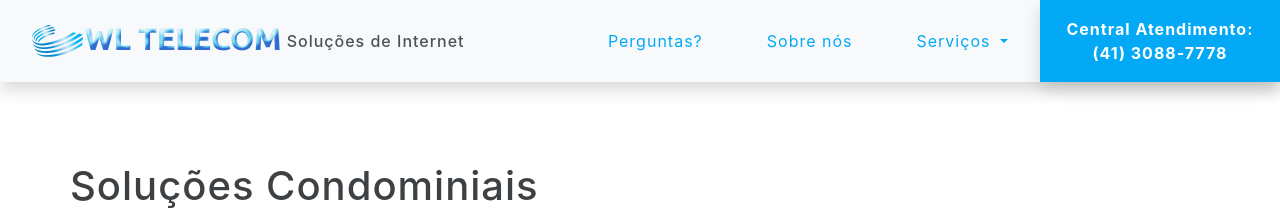
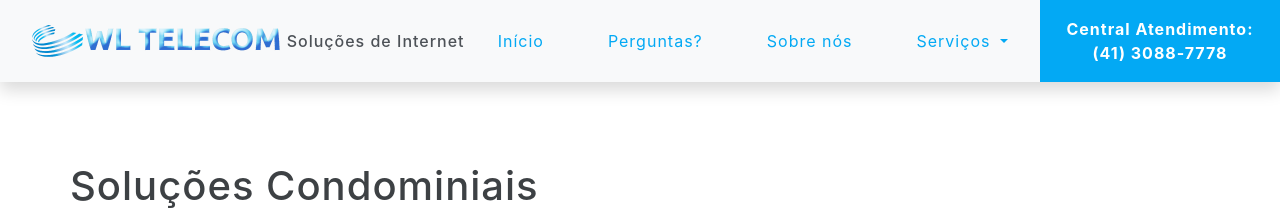
Before and after one commit to starwels/wltelecom, a Jekyll site: the page built from servicos/condominial.md, in a window 1280 px wide. Shown: the top 210 px of the page. Built offline with Jekyll 4.4.1, drawn with Linux system fonts in a browser that asks for light colours.

Commit message:
new pages

```diff
--- a/_layouts/default.html
+++ b/_layouts/default.html
@@ -32,10 +32,13 @@
             <div class="collapse navbar-collapse" id="navbarSupportedContent">
                 <ul class="navbar-nav ml-auto">
                     <li class="nav-item">
-                        <a class="nav-link text-main-color-on-light" href="#">Perguntas?</span></a>
+                        <a class="nav-link text-main-color-on-light" href="/">Início</span></a>
                     </li>
                     <li class="nav-item">
-                        <a class="nav-link text-main-color-on-light" href="#">Sobre nós</a>
+                        <a class="nav-link text-main-color-on-light" href="/perguntas-frequentes">Perguntas?</span></a>
+                    </li>
+                    <li class="nav-item">
+                        <a class="nav-link text-main-color-on-light" href="/sobre">Sobre nós</a>
                     </li>
                     <li class="nav-item dropdown">
                         <a class="nav-link text-main-color-on-light dropdown-toggle" href="#" id="navbarDropdown" role="button" data-toggle="dropdown" aria-haspopup="true" aria-expanded="false">
@@ -43,15 +46,15 @@
                         </a>
                     <div class="dropdown-menu bg-light shadow" aria-labelledby="navbarDropdown">
                         <a class="dropdown-item" href="/servicos/empresarial">Empresarial</a>
-                        <a class="dropdown-item" href="#">Condominial</a>
-                        <a class="dropdown-item" href="#">Residencial</a>
-                        <a class="dropdown-item" href="#">Cabeamento</a>
+                        <a class="dropdown-item" href="/servicos/comercial">Condominial</a>
+                        <a class="dropdown-item" href="/servicos/residencial">Residencial</a>
+                        <a class="dropdown-item" href="/servicos/cabeamento">Cabeamento</a>
                     </div>
                     </li>
                 </ul>
             </div>
             <div class="nav-contact">
-                <a class="shadow btn btn-block main-color font-weight-bold" href="tel:(41) 3088-7778">Central Atendimento: <br> (41) 3088-7778</a>
+                <a class="btn btn-block main-color font-weight-bold" href="tel:(41) 3088-7778">Central Atendimento: <br> (41) 3088-7778</a>
             </div>
         </nav>
         {{ content }}
@@ -97,7 +100,7 @@
                             <a href="/sobre">Sobre nós</a>
                         </p>
                         <p>
-                            <a href="/perguntas">Perguntas Frequentes</a>
+                            <a href="/perguntas-frequentes">Perguntas Frequentes</a>
                         </p>
                     </div>
                     <div class="col-12 col-lg-3 text-center mb-5">
```
